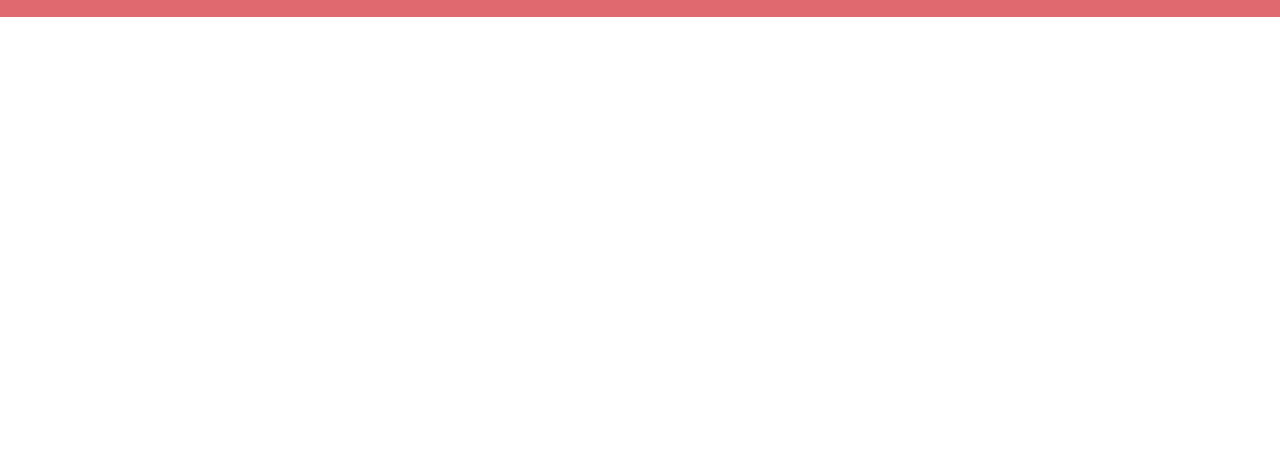
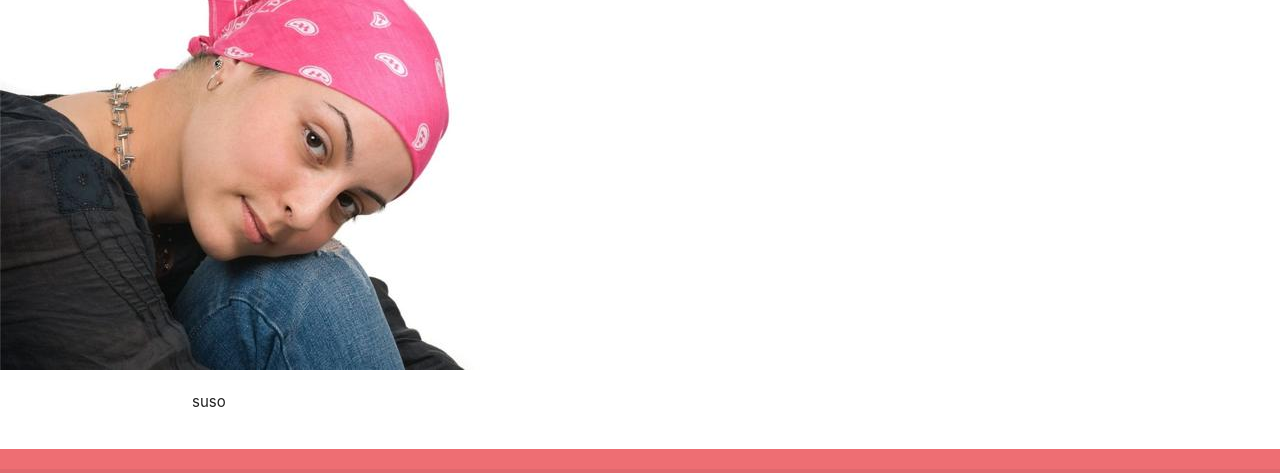
Before and after one commit to AyozeM/cimfenixweb, a plain HTML site: page index.html in a window 1280 px wide. Shown: the part 140-613 px from the top of the page. Drawn offline with nearby package versions, Linux system fonts and the light colour scheme.

Commit message:
empezando el contenido

```diff
--- a/css/style.css
+++ b/css/style.css
@@ -7,3 +7,6 @@ footer p{
 footer a{
     margin:0 1%;
 }
+main{
+    margin-top: 2%;
+}
--- a/index.html
+++ b/index.html
@@ -11,6 +11,7 @@
     <link rel="stylesheet" href="css/style.css">
 </head>
 <body>
+    <header>
         <nav>
             <div class="nav-wrapper">
                 <a href="#!" class="brand-logo">CIM Fénix</a>
@@ -20,8 +21,18 @@
                 </ul>
             </div>
         </nav>
+    </header>
     <main>
-
+        <div class="parrallax-container">
+            <div class="parrallax">
+                <img src="img/mujerPanuelo.jpg" alt="" >
+            </div>
+        </div>
+        <div class="section white">
+            <div class="row container">
+                suso
+            </div>
+        </div>
     </main>
     <footer class="page-footer">
         <div class="footer-copyright">
```
Also changed, not shown: img/mujerPanuelo.jpg (added). Lines whose indentation alone changed are shown as unchanged.
